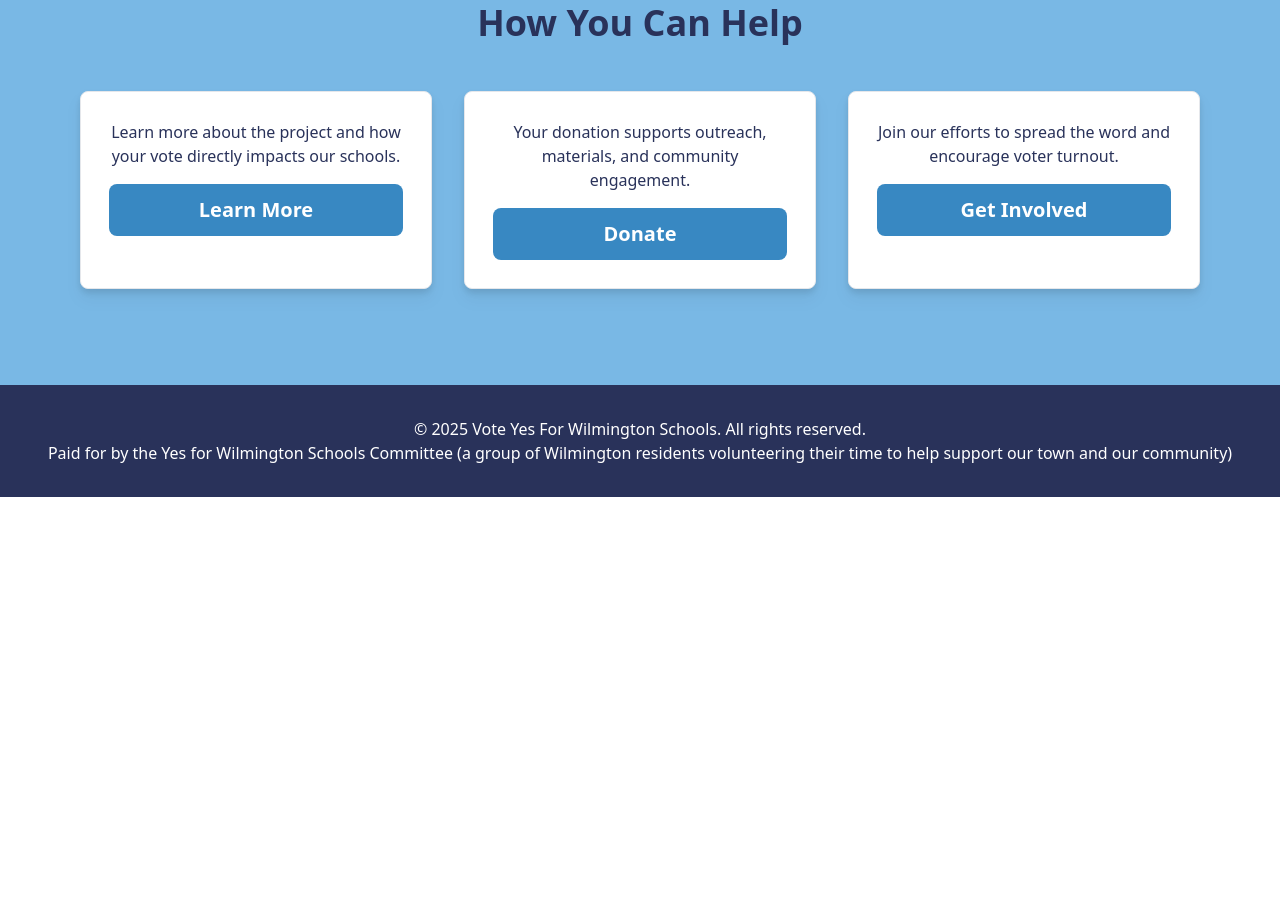
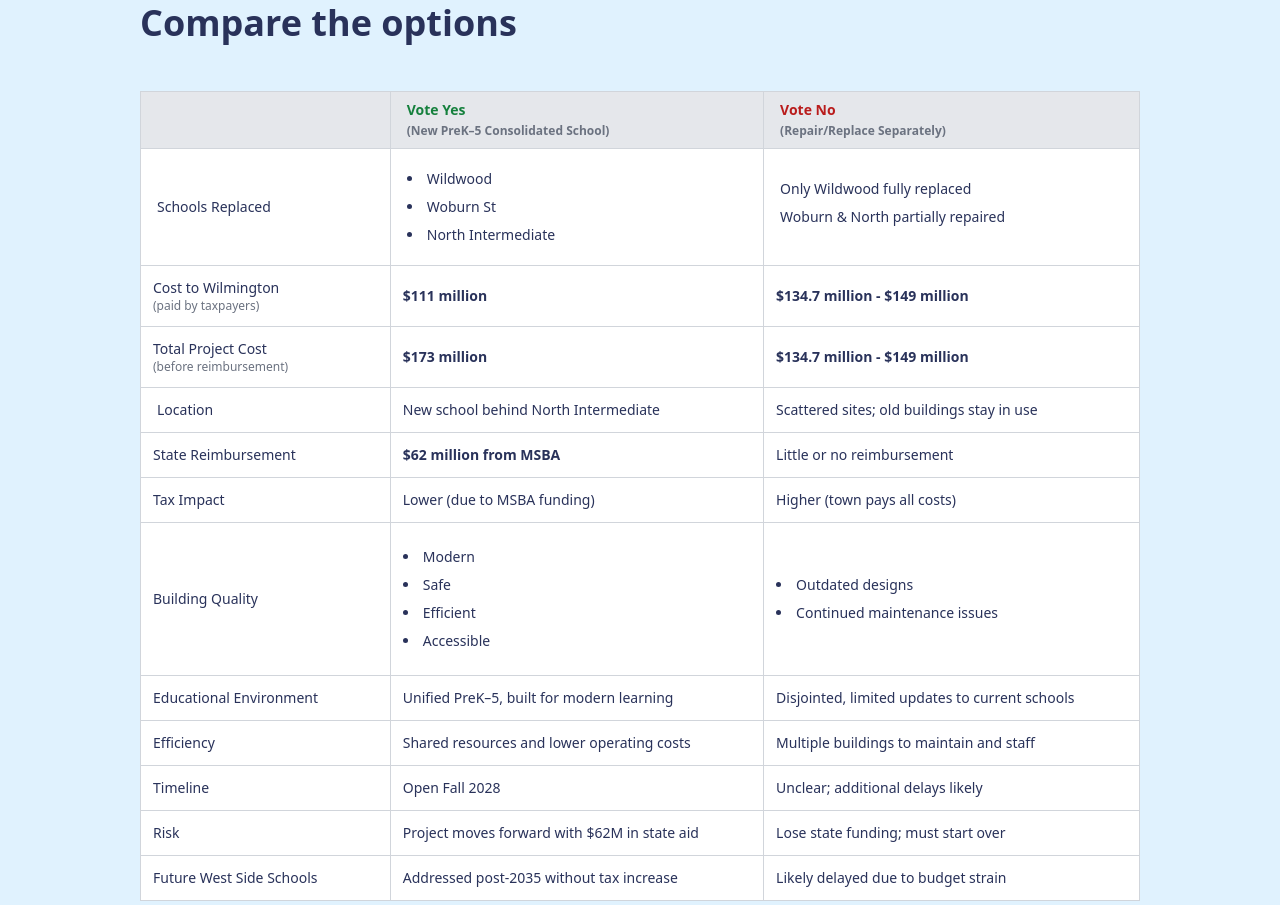
Before and after one commit to griffinm/yfws, a website built with Vite: page index.html in a window 1280 px wide. Shown: the part 1509-2414 px from the top of the page. Before the commit the page ends 2006 px from the top, so only its background shows below. Built offline with nearby package versions, Linux system fonts and the light colour scheme.

Commit message:
Adds draft of table

```diff
--- a/index.html
+++ b/index.html
@@ -85,6 +85,126 @@
         </div>
       </section>
 
+      <!-- Compare Section -->
+      <section id="compare" class="home-section home-section-beige">
+        <div class="section-content">
+          <div class="mb-12">
+            <h2>Compare the options</h2>
+          </div>
+
+          <table class="w-full lg:w-[1000px] mx-auto">
+            <thead>
+              <tr>
+                <th class="border border-gray-300 px-4 py-2 font-semibold text-gray-700 w-1/4"></th>
+                <th class="border border-gray-300 px-4 py-2 font-semibold text-green-700">
+                  Vote Yes<br><span class="text-xs text-gray-500">(New PreK–5 Consolidated School)</span>
+                </th>
+                <th class="border border-gray-300 px-4 py-2 font-semibold text-red-700">
+                  Vote No<br><span class="text-xs text-gray-500">(Repair/Replace Separately)</span>
+                </th>
+              </tr>
+            </thead>
+            <tbody>
+              <tr>
+                <td class="border border-gray-300 px-4 py-2 font-medium">Schools Replaced</td>
+                <td class="border border-gray-300 px-4 py-2">
+                  <ul class="list-disc list-inside">
+                    <li>Wildwood</li>
+                    <li>Woburn St</li>
+                    <li>North Intermediate</li>
+                  </ul>
+                </td>
+                <td class="border border-gray-300 px-4 py-2">
+                  <p class="mb-2">
+                    Only Wildwood fully replaced
+                  </p>
+                  <p class="mb-2">
+                    Woburn & North partially repaired
+                  </p>
+                </td>
+              </tr>
+              <tr>
+                <td class="font-medium">
+                  Cost to Wilmington
+                  <div class="text-xs text-gray-500">(paid by taxpayers)</div>
+                </td>
+                <td class="font-bold">$111 million</td>
+                <td class="font-bold">$134.7 million - $149 million</td>
+              </tr>
+              <tr>
+                <td class=" font-medium">
+                  Total Project Cost
+                  <div class="text-xs text-gray-500">(before reimbursement)</div>
+                </td>
+                <td class="font-bold">$173 million</td>
+                <td class="font-bold">$134.7 million - $149 million</td>
+              </tr>
+              <tr>
+                <td class="border border-gray-300 px-4 py-2 font-medium">Location</td>
+                <td class="">New school behind North Intermediate</td>
+                <td class="">Scattered sites; old buildings stay in use</td>
+              </tr>
+              <tr>
+                <td class=" font-medium">State Reimbursement</td>
+                <td class="font-bold">$62 million from MSBA</td>
+                <td class="">Little or no reimbursement</td>
+              </tr>
+              <tr>
+                <td class=" font-medium">Tax Impact</td>
+                <td class="">Lower (due to MSBA funding)</td>
+                <td class="">Higher (town pays all costs)</td>
+              </tr>
+              <tr>
+                <td class=" font-medium">Building Quality</td>
+                <td class="">
+                  <ul class="list-disc list-inside">
+                    <li>Modern</li>
+                    <li>Safe</li>
+                    <li>Efficient</li>
+                    <li>Accessible</li>
+                  </ul>
+                </td>
+                <td>
+                  <ul class="list-disc list-inside">
+                    <li>Outdated designs</li>
+                    <li>Continued maintenance issues</li>
+                  </ul>
+                </td>
+              </tr>
+              <tr>
+                <td class=" font-medium">Educational Environment</td>
+                <td class="">Unified PreK–5, built for modern learning</td>
+                <td class="">Disjointed, limited updates to current schools</td>
+              </tr>
+              <tr>
+                <td class=" font-medium">Efficiency</td>
+                <td class="">Shared resources and lower operating costs</td>
+                <td class="">Multiple buildings to maintain and staff</td>
+              </tr>
+              <tr>
+                <td class="font-medium">Timeline</td>
+                <td class="">Open Fall 2028</td>
+                <td class="">Unclear; additional delays likely</td>
+              </tr>
+              <tr>
+                <td class=" font-medium">Risk</td>
+                <td class="">Project moves forward with $62M in state aid</td>
+                <td class="">Lose state funding; must start over</td>
+              </tr>
+              <tr>
+                <td class=" font-medium">Future West Side Schools</td>
+                <td class="">Addressed post-2035 without tax increase</td>
+                <td class="">Likely delayed due to budget strain</td>
+              </tr>
+            </tbody>
+          </table>
+
+
+
+        </div>
+      </section>
+      <!-- End Compare Section -->
+
       <!-- Support Section -->
       <section id="support" class="home-section home-section-light-blue">
         <div class="section-content flex flex-col gap-12">
--- a/src/style.css
+++ b/src/style.css
@@ -46,6 +46,14 @@ html {
 
     &.home-section-light-blue {
       @apply bg-primary-100 text-primary-400;
+    }
+
+    &.home-section-beige {
+      @apply bg-sky-100 text-primary-400;
+
+      h2 {
+        @apply text-primary-400;
+      }
     }
 
     &.home-section-white {
@@ -225,3 +233,20 @@ ol, ul {
     padding: 1rem 1.5rem;
   }
 }
+
+table {
+  @apply w-full text-sm text-left border-collapse border border-gray-300 bg-white;
+
+  tbody {
+    @apply border-b border-gray-200;
+  }
+
+  tr {
+    @apply hover:bg-gray-100 transition-all duration-200;
+
+    td {
+      @apply border border-gray-300 p-3;
+    }
+  }
+
+}
```
